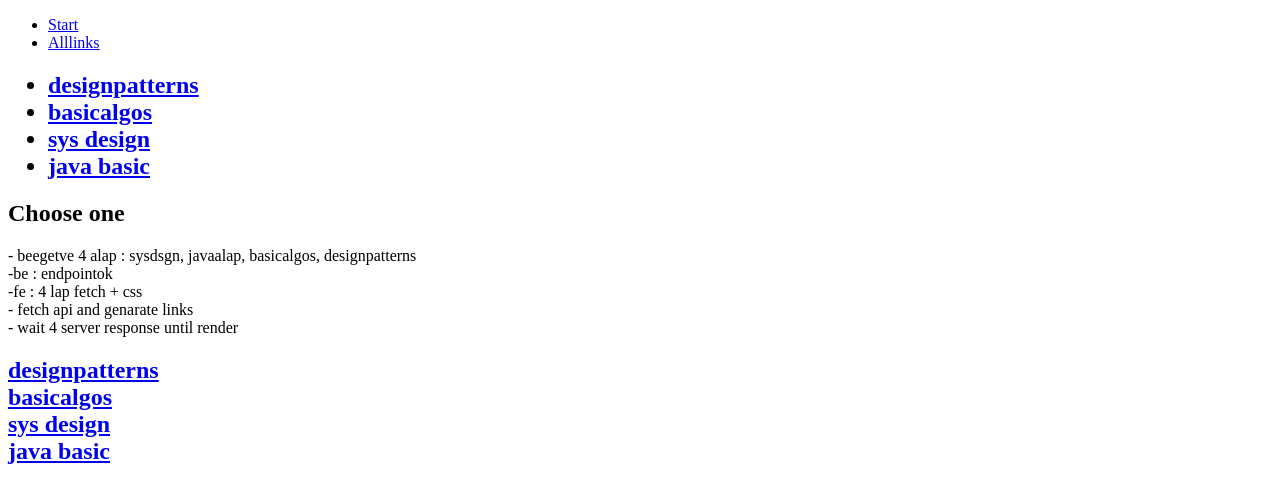
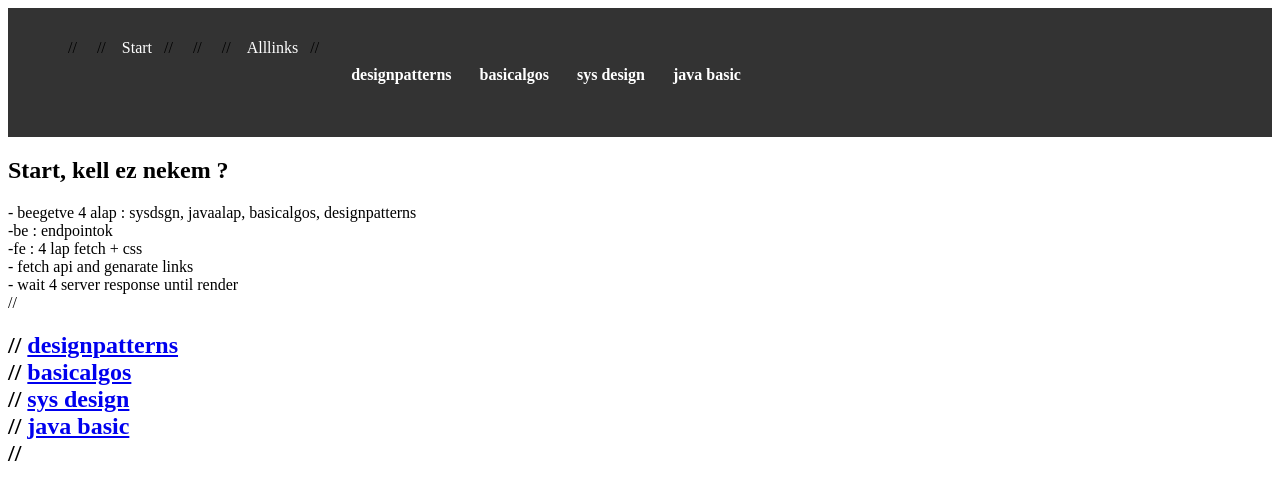
Before and after one commit to ikotcsei/QnaApiJ11, a React app in the folder frontend/: page /QA/ in a window 1280 px wide. Shown: the top 502 px of the page. Built offline with nearby package versions, Linux system fonts and the light colour scheme.

Commit message:
css is working

```diff
--- a/frontend/components/MainNavigation.js
+++ b/frontend/components/MainNavigation.js
@@ -5,18 +5,19 @@ import DesignPatterns from '../pages/DesignPatterns.js';
 import JavaBasic from '../pages/JavaBasic.js';
 import BasicAlgos from '../pages/BasicAlgos.js';
 import SysDesign from '../pages/SysDesign.js';
+import '../styles.css';
 
 function MainNavigation(){
 
     return(
-        <nav>
-            <ul>
-                <li>
-                    <Link to="/start">Start</Link>
-                </li>
-                <li>
-                    <Link to="/alllinks">Alllinks</Link>
-                </li>
+        <nav class="navbar">
+            <ul class="nav-links">
+//                <li>
+//                    <Link to="/start">Start</Link>
+//                </li>
+//                <li>
+//                    <Link to="/alllinks">Alllinks</Link>
+//                </li>
                 <h1>
                     <li>
                         <Link to="/designpatterns">designpatterns </Link>
--- a/frontend/pages/Start.js
+++ b/frontend/pages/Start.js
@@ -17,19 +17,19 @@ async function fetchMoviesBadStatus() {
 function Start() {
   return (
       <div>
-        <h2>Choose one</h2>
+        <h2>Start, kell ez nekem ?</h2>
         <p>
            -   beegetve 4 alap : sysdsgn, javaalap, basicalgos, designpatterns <br/>
                 -be : endpointok    <br/>
                 -fe : 4 lap fetch + css <br/>
            -  fetch api and genarate links <br/>
            -  wait 4 server response until render <br/>
-        <h2>
-            <Link to="/designpatterns">designpatterns </Link><br />
-            <Link to="/basicalgos">basicalgos </Link><br />
-            <Link to="/sysdesign">sys design </Link><br />
-            <Link to="/javabasic">java basic </Link><br />
-        </h2>
+//        <h2>
+//            <Link to="/designpatterns">designpatterns </Link><br />
+//            <Link to="/basicalgos">basicalgos </Link><br />
+//            <Link to="/sysdesign">sys design </Link><br />
+//            <Link to="/javabasic">java basic </Link><br />
+//        </h2>
         </p>
       </div>
     );
--- a/frontend/styles.css
+++ b/frontend/styles.css
@@ -60,3 +60,76 @@
         font-size: 0.9rem;
   }
 }
+
+/* Basic Navbar Styling */
+.navbar {
+    display: flex;
+    justify-content: space-between;
+    align-items: center;
+    background-color: #333;
+    padding: 15px 20px;
+}
+
+/* Logo Styling */
+.navbar .logo {
+    font-size: 1.5rem;
+    color: #fff;
+    text-decoration: none;
+    font-weight: bold;
+}
+
+/* Navigation Links */
+.navbar .nav-links {
+    list-style: none;
+    display: flex;
+    gap: 20px;
+}
+
+.navbar .nav-links li {
+    display: inline;
+}
+
+.navbar .nav-links a {
+    text-decoration: none;
+    color: white;
+    font-size: 1rem;
+    padding: 8px 12px;
+    transition: all 0.3s ease-in-out;
+}
+
+.navbar .nav-links a:hover {
+    background-color: #555;
+    border-radius: 5px;
+}
+
+/* Mobile Menu (Hidden by Default) */
+.navbar .menu-toggle {
+    display: none;
+    font-size: 1.8rem;
+    color: white;
+    cursor: pointer;
+}
+
+/* Responsive Design */
+@media (max-width: 768px) {
+    .navbar {
+        flex-direction: column;
+        align-items: flex-start;
+    }
+
+    .navbar .nav-links {
+        display: none;
+        flex-direction: column;
+        width: 100%;
+        background-color: #333;
+        padding-top: 10px;
+    }
+
+    .navbar .nav-links.active {
+        display: flex;
+    }
+
+    .navbar .menu-toggle {
+        display: block;
+    }
+}
```
Also changed, not shown: frontend/stylesOld.css (+19 -23 lines).
